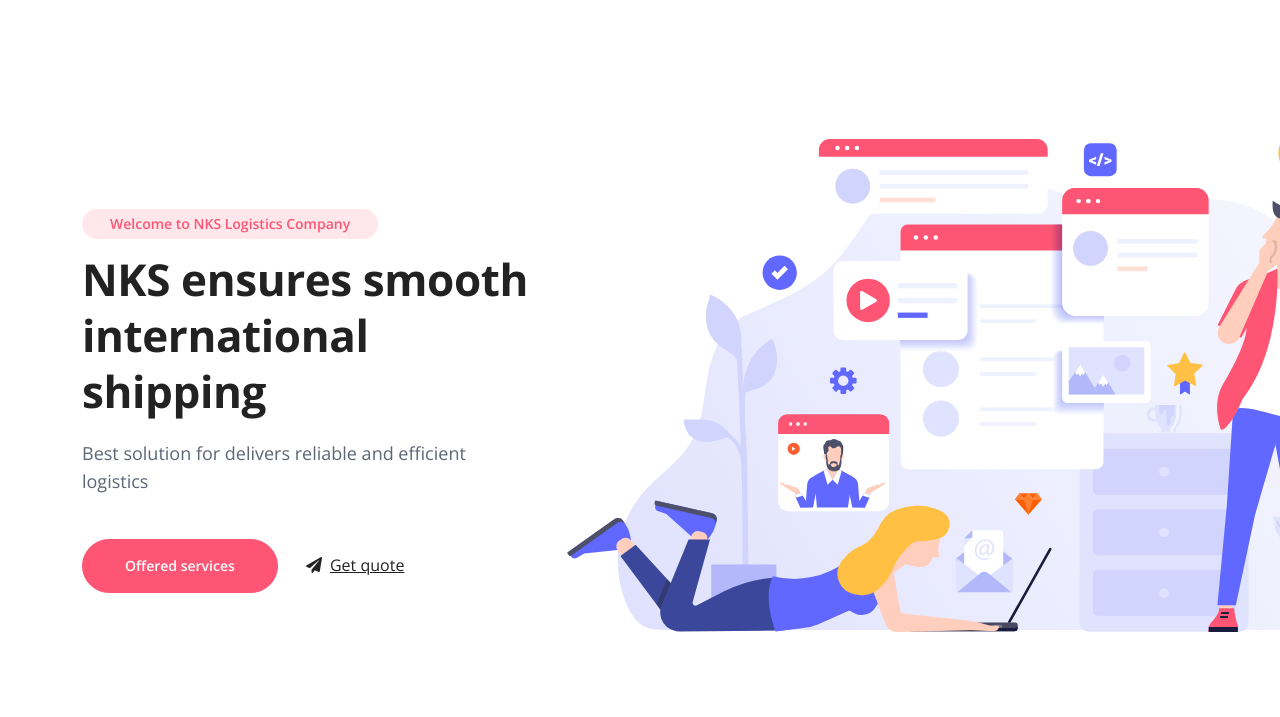
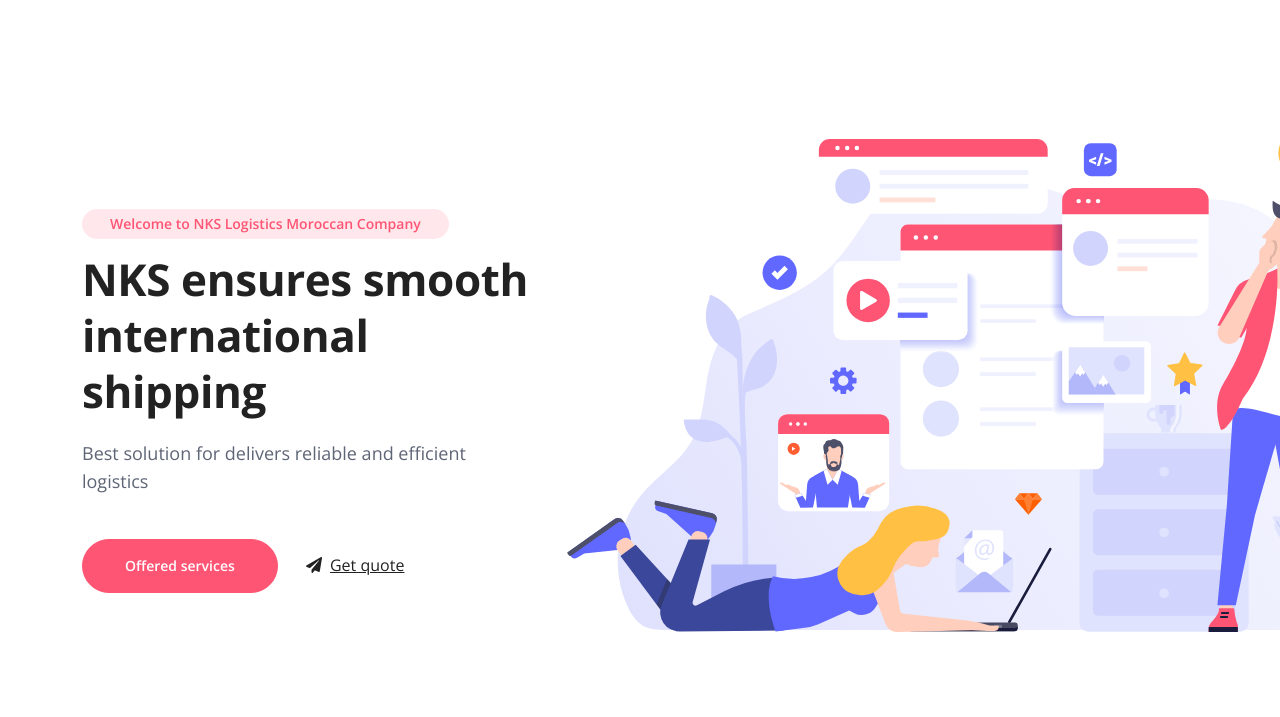
Before and after one commit to kamalalex/nks, a plain HTML site: page index.html in a window 1280 px wide. Shown: the part 83-800 px from the top of the page. Drawn offline with nearby package versions, Linux system fonts and the light colour scheme.

```diff
--- a/index.html
+++ b/index.html
@@ -80,7 +80,7 @@
             <div class="row">
                 <div class="col-lg-6 col-xl-5">
                     <div class="text-container">
-                        <div class="section-title">Welcome to NKS Logistics Company</div>
+                        <div class="section-title">Welcome to NKS Logistics Moroccan Company </div>
                         <h1 class="h1-large">NKS ensures smooth international shipping</h1>
                         <p class="p-large">Best solution for delivers reliable and efficient logistics</p>
                         <a class="btn-solid-lg" href="#services">Offered services</a>
```
